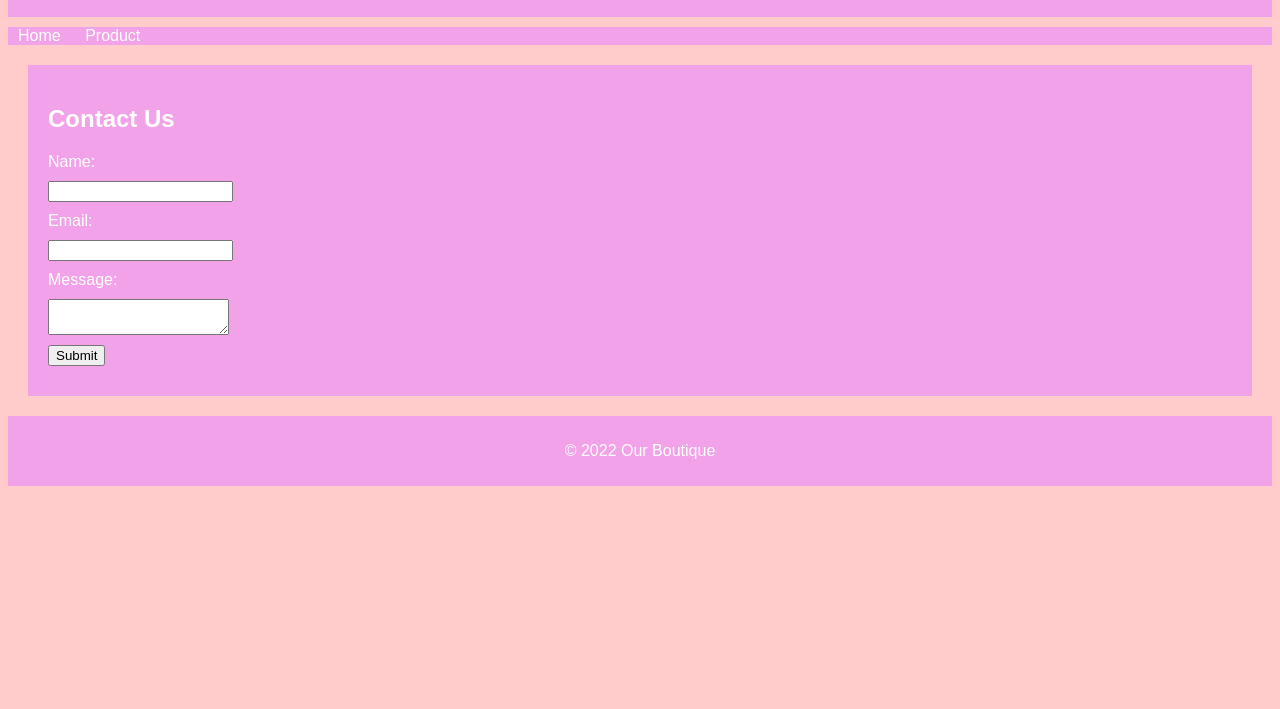
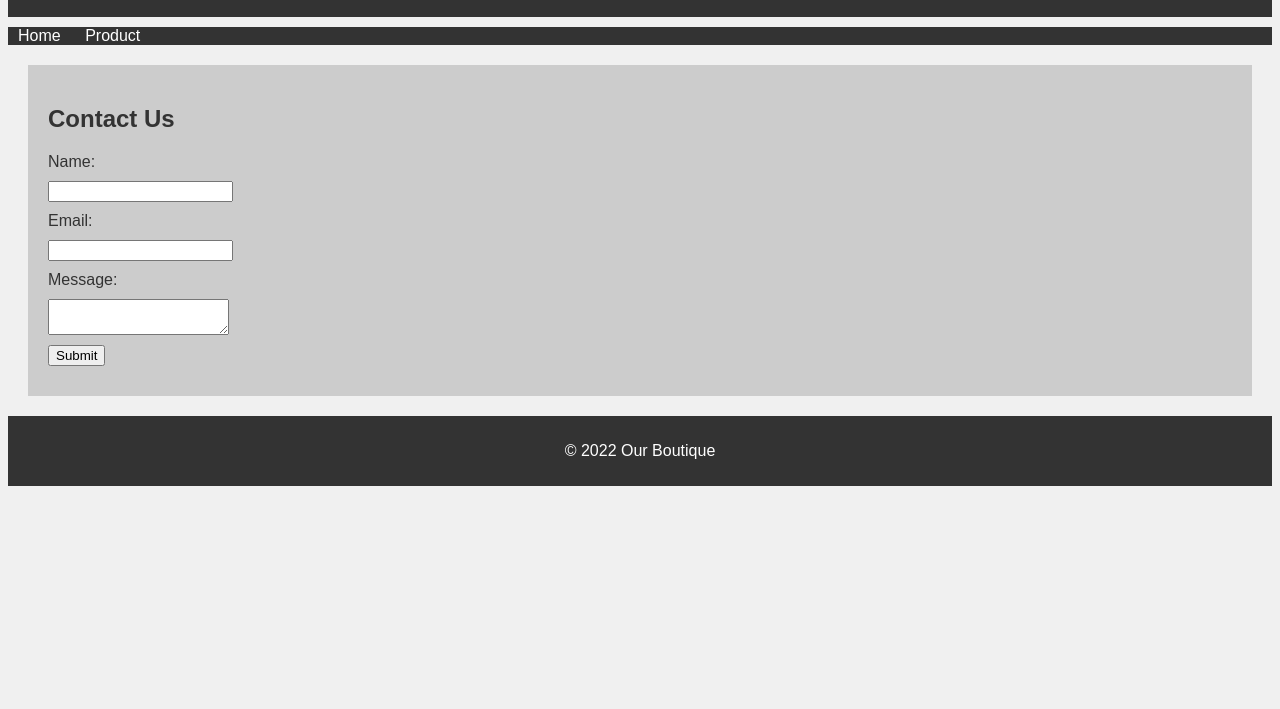
Before and after one commit to happy-1310/githubcopilot-errorfixing, a plain HTML site: page index.html in a window 1280 px wide. Shown: the part 91-800 px from the top of the page. Drawn offline with Linux system fonts and the light colour scheme.

Commit message:
Update index.html

```diff
--- a/index.html
+++ b/index.html
@@ -1,20 +1,21 @@
 <!DOCTYPE html>
-<html lang="en">
+<html>
 <head>
+    <title>Our Boutique - Home</title>
     <style>
         body {
-            background-color: #ffcccb;
+            background-color: #f0f0f0;
             font-family: Arial, sans-serif;
         }
         .header, .footer {
-            background-color: #f2a2e8;
+            background-color: #333;
             color: white;
             text-align: center;
             padding: 10px;
         }
         .nav {
             margin: 10px 0;
-            background-color: #f2a2e8;
+            background-color: #333;
         }
         .nav a {
             margin: 0 10px;
@@ -24,8 +25,8 @@
         form {
             margin: 20px;
             padding: 20px;
-            background-color: #f2a2e8;
-            color: white;
+            background-color: #ccc;
+            color: #333;
         }
         form input, form textarea {
             display: block;
```
